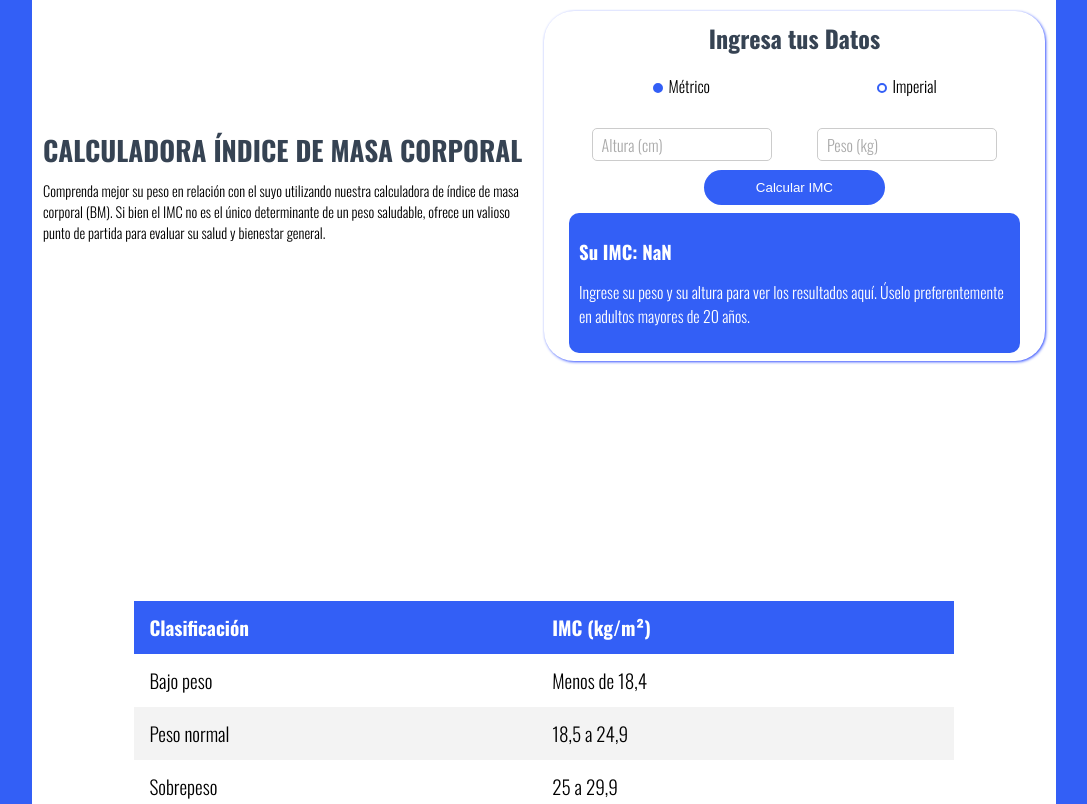
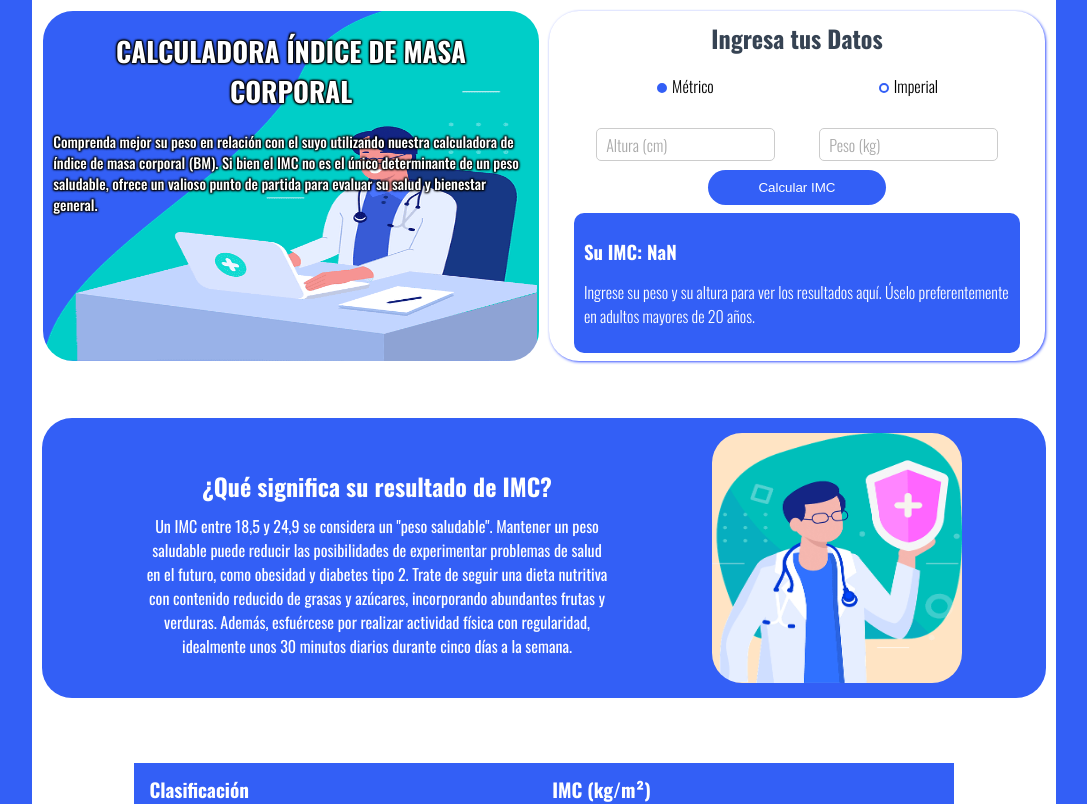
Before and after one commit to LuciusCat/calculadora-imc, a React (Vite) app: page / in a window 1280 px wide. Shown: the top 804 px of the page, without its empty margins (96-1183 px from the left). Built offline with nearby package versions, Linux system fonts and the light colour scheme.

Commit message:
Agragando la section explain

```diff
--- a/src/App.css
+++ b/src/App.css
@@ -4,6 +4,8 @@
 :root {
   --primary-color: #335ff6;
   --secondary-color: #364353;
+  --all-text-shadow: 1px 1px 2px black, -1px -1px 2px black, -1px 1px 2px black,
+    1px -1px 2px black, 0 0 2px black;
   font-family: "Oswald", sans-serif;
   font-weight: 300;
   font-style: normal;
--- a/src/App.jsx
+++ b/src/App.jsx
@@ -15,8 +15,13 @@ const bmiData = [
 
 const sectionFormTitle = "CALCULADORA ÍNDICE DE MASA CORPORAL";
 
-const formTxt =
+const sectionFormTxt =
   "Comprenda mejor su peso en relación con el suyo utilizando nuestra calculadora de índice de masa corporal (BM). Si bien el IMC no es el único determinante de un peso saludable, ofrece un valioso punto de partida para evaluar su salud y bienestar general.";
+
+const sectionExplainTitle = "¿Qué significa su resultado de IMC?";
+
+const sectionExplainTxt =
+  'Un IMC entre 18,5 y 24,9 se considera un "peso saludable". Mantener un peso saludable puede reducir las posibilidades de experimentar problemas de salud en el futuro, como obesidad y diabetes tipo 2. Trate de seguir una dieta nutritiva con contenido reducido de grasas y azúcares, incorporando abundantes frutas y verduras. Además, esfuércese por realizar actividad física con regularidad, idealmente unos 30 minutos diarios durante cinco días a la semana.';
 
 function App() {
   return (
@@ -24,11 +29,25 @@ function App() {
       <div className="page">
         <div className="content">
           <div className="section-form">
-            <Section title={sectionFormTitle} titleLevel="h1">
-              {formTxt}
+            <Section
+              className={"section-form-1"}
+              title={sectionFormTitle}
+              titleLevel="h1"
+            >
+              {sectionFormTxt}
             </Section>
             <BMICalculator />
           </div>
+          <article className="article-explain">
+            <Section
+              className={"section-explain"}
+              title={sectionExplainTitle}
+              titleLevel={"h2"}
+            >
+              {sectionExplainTxt}
+            </Section>
+            <div className="img-doc-2" />
+          </article>
 
           <TableBMI data={bmiData} />
         </div>
--- a/src/components/Section.jsx
+++ b/src/components/Section.jsx
@@ -1,9 +1,9 @@
 import React from 'react';
 import '../css/Section.css';
 
-const Section = ({ title, titleLevel: TitleTag,children }) => {
+const Section = ({ title, titleLevel: TitleTag, children, className }) => {
     return (
-      <div className="section">
+      <div className= {className}>
         {title && <TitleTag className = "section-title"> {title}</ TitleTag>}
         <div className="section-content">
           {children}
--- a/src/css/Section.css
+++ b/src/css/Section.css
@@ -1,15 +1,26 @@
-/*Section*/
-.section-content {
+@import url("../App.css");
+/*Section Form*/
+.section-form .section-content {
   font-size: 0.9rem;
+  color: white;
+  text-shadow: var(--all-text-shadow);
+  font-weight: 500;
 }
 
-.section {
+.section-form .section-form-1 {
+  background-image: url("../img/medico.png");
+  background-size: cover;
+  background-repeat: round;
+  background-color: var(--primary-color);
+  margin: 1% 0 1% 1%;
   padding: 10px;
+  height: 100%;
+  min-height: 350px;
   width: 48%;
   flex-grow: 1;
+  border-radius: 30px;
 }
 
-/* Section form*/
 .section-form {
   margin: 1px;
   width: 100%;
@@ -22,5 +33,50 @@
 .section-form .section-title {
   font-size: 1.7rem;
   margin-bottom: 10px;
-  color: var(--secondary-color);
+  color: white;
+  text-shadow: var(--all-text-shadow);
 }
+
+/* Section Article*/
+.article-explain {
+  width: 98%;
+  display: flex;
+  justify-content: space-evenly;
+  align-items: center;
+  flex-wrap: wrap;
+  border-radius: 30px;
+  background-color: var(--primary-color);
+}
+.section-explain{
+  width: 50%;
+  font-weight: 400;
+  padding: 20px;
+  text-align: center;
+  color: white;
+}
+
+.section-title {
+  padding: 10px;
+  border-radius: 30px;
+  color: white;
+  text-align: center;
+  overflow: auto;
+
+}
+
+.img-doc-2 {
+  background-image: url("../img/medico-2.png");
+  width: 250px;
+  height: 250px;
+  background-size: cover;
+  background-repeat: round;
+  background-color: bisque;
+  border-radius: 30px;
+  margin: 15px 0;
+}
+
+@media (max-width: 768px) {
+  .section-explain {
+    flex-grow: 1;
+  }
+}
```
Also changed, not shown: src/img/medico-2.png (added), src/img/medico.png (added).
